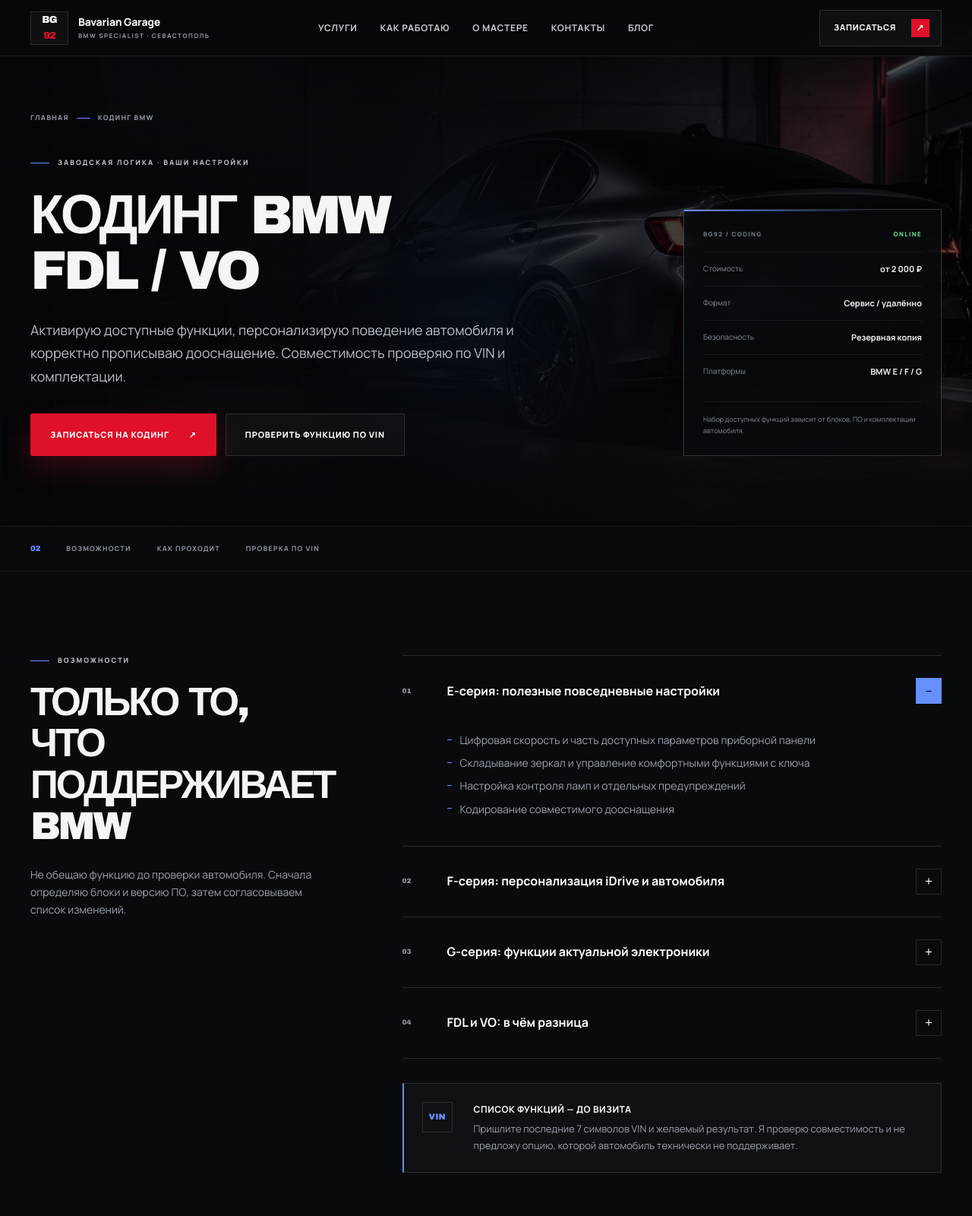
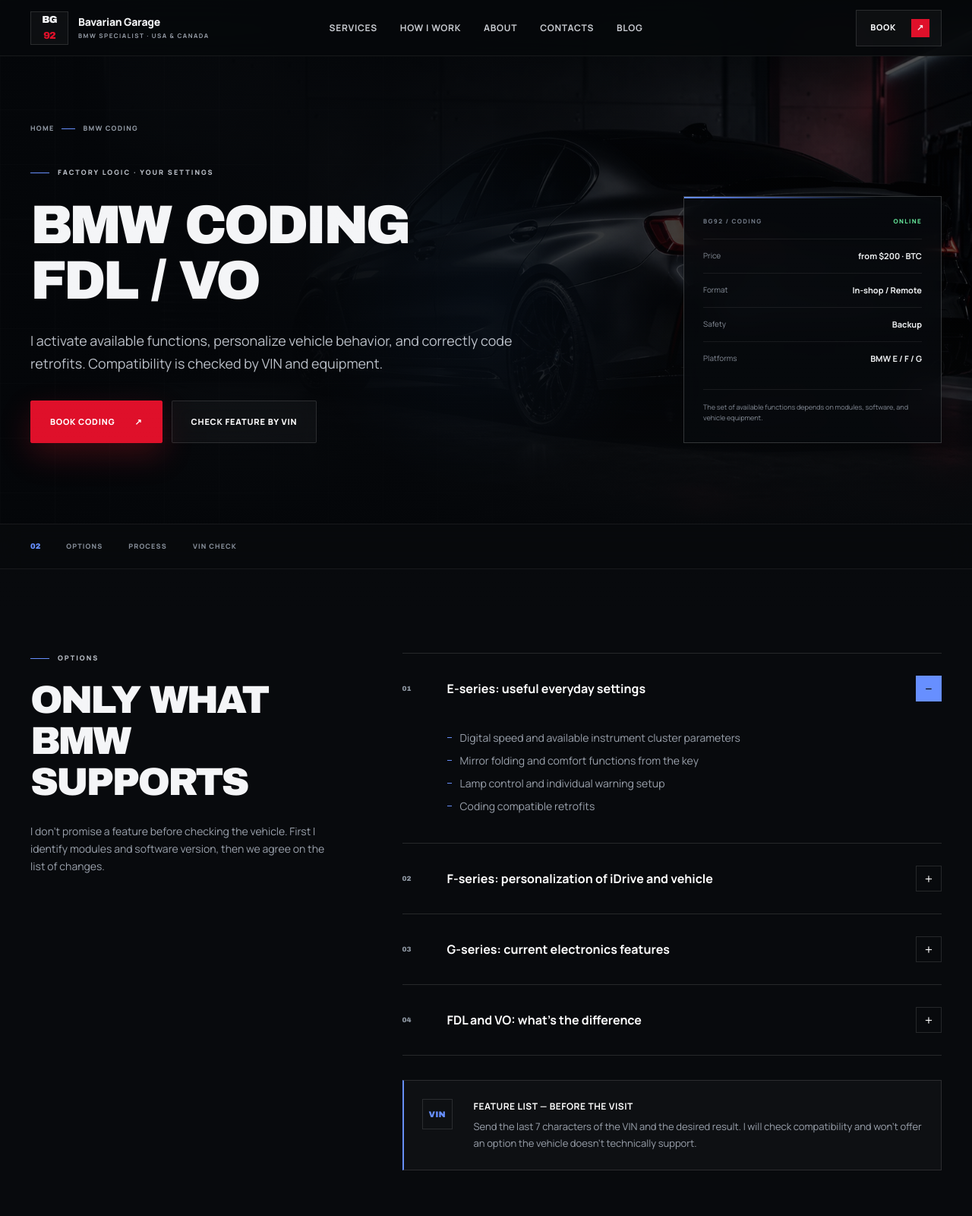
Before and after one commit to NikolayBDC/AmericaBMW, a website: page coding.html in a window 1280 px wide. Shown: the top 1600 px of the page at 76% size. Drawn offline with Linux system fonts and the light colour scheme; a web font is replaced by a local one.

Commit message:
Update coding.html

```diff
--- a/coding.html
+++ b/coding.html
@@ -1,65 +1,187 @@
 <!DOCTYPE html>
-<html lang="ru">
+<html lang="en">
 <head>
     <meta charset="UTF-8">
     <meta name="viewport" content="width=device-width, initial-scale=1.0">
     <meta name="theme-color" content="#080a0d">
-    <title>Кодинг BMW FDL / VO в Севастополе — Bavarian Garage 92</title>
-    <meta name="description" content="Безопасный кодинг BMW E, F и G-серий: активация доступных заводских функций, персонализация и адаптация дооснащения. Проверка по VIN и резервная копия.">
-    <link rel="canonical" href="https://bavarian-garage.ru/coding.html">
-    <meta property="og:type" content="website"><meta property="og:locale" content="ru_RU">
-    <meta property="og:title" content="Кодинг BMW — Bavarian Garage 92"><meta property="og:description" content="Заводские функции и персональные настройки с проверкой совместимости по VIN.">
-    <meta property="og:url" content="https://bavarian-garage.ru/coding.html"><meta property="og:image" content="https://bavarian-garage.ru/assets/og.png"><meta name="twitter:card" content="summary_large_image">
+    <title>BMW FDL / VO Coding — Bavarian Garage 92 | USA &amp; Canada</title>
+    <meta name="description" content="Safe BMW coding for E, F, and G series: activation of available factory features, personalization, and retrofit adaptation. VIN check and backup.">
+    <link rel="canonical" href="https://bavarian-garage.com/coding.html">
+    <meta property="og:type" content="website">
+    <meta property="og:locale" content="en_US">
+    <meta property="og:title" content="BMW Coding — Bavarian Garage 92">
+    <meta property="og:description" content="Factory features and personal settings with VIN compatibility check.">
+    <meta property="og:url" content="https://bavarian-garage.com/coding.html">
+    <meta property="og:image" content="https://bavarian-garage.com/assets/og.png">
+    <meta name="twitter:card" content="summary_large_image">
     <meta property="og:site_name" content="Bavarian Garage 92">
-    <meta property="og:image:alt" content="Bavarian Garage 92 — независимый BMW-специалист в Севастополе">
+    <meta property="og:image:alt" content="Bavarian Garage 92 — independent BMW specialist in the USA and Canada">
     <meta property="og:image:type" content="image/png">
     <meta property="og:image:width" content="1733">
     <meta property="og:image:height" content="909">
-    <meta name="twitter:image:alt" content="Bavarian Garage 92 — независимый BMW-специалист в Севастополе">
-    <link rel="preconnect" href="https://fonts.googleapis.com"><link rel="preconnect" href="https://fonts.gstatic.com" crossorigin>
+    <meta name="twitter:image:alt" content="Bavarian Garage 92 — independent BMW specialist in the USA and Canada">
+    <link rel="preconnect" href="https://fonts.googleapis.com">
+    <link rel="preconnect" href="https://fonts.gstatic.com" crossorigin>
     <link href="https://fonts.googleapis.com/css2?family=Manrope:wght@400;500;600;700;800&amp;family=Unbounded:wght@500;600;700&amp;display=swap" rel="stylesheet">
-    <script>document.documentElement.classList.add('js');</script><link rel="stylesheet" href="assets/site.css"><link rel="stylesheet" href="assets/inner.css">
+    <script>document.documentElement.classList.add('js');</script>
+    <link rel="stylesheet" href="assets/site.css">
+    <link rel="stylesheet" href="assets/inner.css">
 </head>
 <body class="inner-page" data-page="coding">
-    <a class="skip-link" href="#main">Перейти к содержанию</a>
-    <header class="site-header" id="siteHeader"><div class="shell header-inner">
-        <a class="brand" href="index.html" aria-label="Bavarian Garage 92 — на главную"><span class="brand-mark">BG<span>92</span></span><span class="brand-name">Bavarian Garage<small>BMW specialist · Севастополь</small></span></a>
-        <button class="nav-toggle" id="navToggle" type="button" aria-controls="navMenu" aria-expanded="false" aria-label="Открыть меню"><span></span><span></span></button>
-        <nav class="nav-menu" id="navMenu" aria-label="Основная навигация"><a href="index.html#services">Услуги</a><a href="index.html#process">Как работаю</a><a href="index.html#about">О мастере</a><a href="index.html#contacts">Контакты</a><a href="blog.html">Блог</a></nav>
-        <a class="header-cta" href="index.html?service=coding#form">Записаться <span aria-hidden="true">↗</span></a>
-    </div></header>
+    <a class="skip-link" href="#main">Skip to content</a>
+    <header class="site-header" id="siteHeader">
+        <div class="shell header-inner">
+            <a class="brand" href="index.html" aria-label="Bavarian Garage 92 — home">
+                <span class="brand-mark">BG<span>92</span></span>
+                <span class="brand-name">Bavarian Garage<small>BMW specialist · USA &amp; Canada</small></span>
+            </a>
+            <button class="nav-toggle" id="navToggle" type="button" aria-controls="navMenu" aria-expanded="false" aria-label="Open menu"><span></span><span></span></button>
+            <nav class="nav-menu" id="navMenu" aria-label="Main navigation">
+                <a href="index.html#services">Services</a>
+                <a href="index.html#process">How I Work</a>
+                <a href="index.html#about">About</a>
+                <a href="index.html#contacts">Contacts</a>
+                <a href="blog.html">Blog</a>
+            </nav>
+            <a class="header-cta" href="index.html?service=coding#form">Book <span aria-hidden="true">↗</span></a>
+        </div>
+    </header>
 
     <main id="main">
-        <section class="detail-hero" aria-labelledby="pageTitle"><div class="detail-gridlines" aria-hidden="true"></div><div class="shell">
-            <div class="breadcrumbs"><a href="index.html">Главная</a><i aria-hidden="true"></i><span>Кодинг BMW</span></div>
-            <div class="detail-hero-layout">
-                <div><span class="detail-kicker">Заводская логика · ваши настройки</span><h1 id="pageTitle">Кодинг BMW<br>FDL / VO</h1><p class="detail-lead">Активирую доступные функции, персонализирую поведение автомобиля и корректно прописываю дооснащение. Совместимость проверяю по VIN и комплектации.</p><div class="detail-actions"><a class="button button-primary" href="index.html?service=coding#form">Записаться на кодинг <span>↗</span></a><a class="button button-ghost" href="https://t.me/NikolayBDC" target="_blank" rel="noopener">Проверить функцию по VIN</a></div></div>
-                <aside class="detail-summary" aria-label="Кратко об услуге"><div class="detail-summary-head"><span>BG92 / CODING</span><span>Online</span></div><dl><div><dt>Стоимость</dt><dd>от 2 000 ₽</dd></div><div><dt>Формат</dt><dd>Сервис / удалённо</dd></div><div><dt>Безопасность</dt><dd>Резервная копия</dd></div><div><dt>Платформы</dt><dd>BMW E / F / G</dd></div></dl><p class="detail-summary-note">Набор доступных функций зависит от блоков, ПО и комплектации автомобиля.</p></aside>
+        <section class="detail-hero" aria-labelledby="pageTitle">
+            <div class="detail-gridlines" aria-hidden="true"></div>
+            <div class="shell">
+                <div class="breadcrumbs"><a href="index.html">Home</a><i aria-hidden="true"></i><span>BMW Coding</span></div>
+                <div class="detail-hero-layout">
+                    <div>
+                        <span class="detail-kicker">Factory logic · your settings</span>
+                        <h1 id="pageTitle">BMW Coding<br>FDL / VO</h1>
+                        <p class="detail-lead">I activate available functions, personalize vehicle behavior, and correctly code retrofits. Compatibility is checked by VIN and equipment.</p>
+                        <div class="detail-actions">
+                            <a class="button button-primary" href="index.html?service=coding#form">Book coding <span>↗</span></a>
+                            <a class="button button-ghost" href="https://t.me/NikolayBDC" target="_blank" rel="noopener">Check feature by VIN</a>
+                        </div>
+                    </div>
+                    <aside class="detail-summary" aria-label="Service summary">
+                        <div class="detail-summary-head"><span>BG92 / CODING</span><span>Online</span></div>
+                        <dl>
+                            <div><dt>Price</dt><dd>from $200 · BTC</dd></div>
+                            <div><dt>Format</dt><dd>In-shop / Remote</dd></div>
+                            <div><dt>Safety</dt><dd>Backup</dd></div>
+                            <div><dt>Platforms</dt><dd>BMW E / F / G</dd></div>
+                        </dl>
+                        <p class="detail-summary-note">The set of available functions depends on modules, software, and vehicle equipment.</p>
+                    </aside>
+                </div>
             </div>
-        </div></section>
+        </section>
 
-        <nav class="detail-nav" aria-label="Навигация по странице"><div class="shell"><strong>02</strong><a href="#options">Возможности</a><a href="#process">Как проходит</a><a href="#booking">Проверка по VIN</a></div></nav>
+        <nav class="detail-nav" aria-label="Page navigation">
+            <div class="shell"><strong>02</strong><a href="#options">Options</a><a href="#process">Process</a><a href="#booking">VIN check</a></div>
+        </nav>
 
-        <section class="detail-section" id="options"><div class="shell detail-section-grid">
-            <div class="detail-intro reveal"><span class="detail-kicker">Возможности</span><h2>Только то,<br>что поддерживает BMW</h2><p>Не обещаю функцию до проверки автомобиля. Сначала определяю блоки и версию ПО, затем согласовываем список изменений.</p></div>
-            <div class="reveal"><div class="accordion">
-                <article class="accordion-item active"><button class="accordion-question" type="button"><span class="item-number">01</span><span>E-серия: полезные повседневные настройки</span></button><div class="accordion-answer"><div><ul><li>Цифровая скорость и часть доступных параметров приборной панели</li><li>Складывание зеркал и управление комфортными функциями с ключа</li><li>Настройка контроля ламп и отдельных предупреждений</li><li>Кодирование совместимого дооснащения</li></ul></div></div></article>
-                <article class="accordion-item"><button class="accordion-question" type="button"><span class="item-number">02</span><span>F-серия: персонализация iDrive и автомобиля</span></button><div class="accordion-answer"><div><ul><li>Настройка поведения Start/Stop и режимов движения, если поддерживается блоками</li><li>Параметры света, зеркал, центрального замка и мультимедиа</li><li>Доступные варианты отображения приборной панели</li><li>VO-кодирование после штатного дооснащения</li></ul></div></div></article>
-                <article class="accordion-item"><button class="accordion-question" type="button"><span class="item-number">03</span><span>G-серия: функции актуальной электроники</span></button><div class="accordion-answer"><div><p>Настраиваю поддерживаемые параметры света, звука, интерфейса и комфорта. Ассистенты активируются только при наличии необходимого штатного оборудования и совместимого ПО.</p></div></div></article>
-                <article class="accordion-item"><button class="accordion-question" type="button"><span class="item-number">04</span><span>FDL и VO: в чём разница</span></button><div class="accordion-answer"><div><p>FDL меняет отдельные параметры блока. VO описывает комплектацию автомобиля и нужен при корректном добавлении штатных опций. Способ выбираю под задачу, а не по принципу «что быстрее».</p></div></div></article>
-            </div><div class="detail-note"><span>VIN</span><div><strong>Список функций — до визита</strong><p>Пришлите последние 7 символов VIN и желаемый результат. Я проверю совместимость и не предложу опцию, которой автомобиль технически не поддерживает.</p></div></div></div>
-        </div></section>
+        <section class="detail-section" id="options">
+            <div class="shell detail-section-grid">
+                <div class="detail-intro reveal">
+                    <span class="detail-kicker">Options</span>
+                    <h2>Only what<br>BMW supports</h2>
+                    <p>I don't promise a feature before checking the vehicle. First I identify modules and software version, then we agree on the list of changes.</p>
+                </div>
+                <div class="reveal">
+                    <div class="accordion">
+                        <article class="accordion-item active">
+                            <button class="accordion-question" type="button"><span class="item-number">01</span><span>E-series: useful everyday settings</span></button>
+                            <div class="accordion-answer"><div><ul>
+                                <li>Digital speed and available instrument cluster parameters</li>
+                                <li>Mirror folding and comfort functions from the key</li>
+                                <li>Lamp control and individual warning setup</li>
+                                <li>Coding compatible retrofits</li>
+                            </ul></div></div>
+                        </article>
+                        <article class="accordion-item">
+                            <button class="accordion-question" type="button"><span class="item-number">02</span><span>F-series: personalization of iDrive and vehicle</span></button>
+                            <div class="accordion-answer"><div><ul>
+                                <li>Start/Stop behavior and driving modes, if supported by modules</li>
+                                <li>Light, mirror, central locking, and multimedia parameters</li>
+                                <li>Available instrument cluster display options</li>
+                                <li>VO coding after OEM retrofit</li>
+                            </ul></div></div>
+                        </article>
+                        <article class="accordion-item">
+                            <button class="accordion-question" type="button"><span class="item-number">03</span><span>G-series: current electronics features</span></button>
+                            <div class="accordion-answer"><div><p>I configure supported light, sound, interface, and comfort parameters. Assistants are activated only with the necessary OEM hardware and compatible software.</p></div></div>
+                        </article>
+                        <article class="accordion-item">
+                            <button class="accordion-question" type="button"><span class="item-number">04</span><span>FDL and VO: what's the difference</span></button>
+                            <div class="accordion-answer"><div><p>FDL changes individual module parameters. VO describes the vehicle's equipment and is needed for correctly adding OEM options. I choose the method based on the task, not "whatever is faster."</p></div></div>
+                        </article>
+                    </div>
+                    <div class="detail-note"><span>VIN</span><div><strong>Feature list — before the visit</strong><p>Send the last 7 characters of the VIN and the desired result. I will check compatibility and won't offer an option the vehicle doesn't technically support.</p></div></div>
+                </div>
+            </div>
+        </section>
 
-        <section class="detail-section" id="process"><div class="shell"><div class="section-heading reveal"><div><span class="section-kicker">Безопасный процесс</span><h2>Изменения под контролем</h2></div><p>Исходная конфигурация остаётся доступной для восстановления.</p></div><div class="detail-steps reveal">
-            <article class="detail-step"><span>01 / VIN</span><h3>Проверяю совместимость</h3><p>Определяю комплектацию, блоки и ограничения.</p></article><article class="detail-step"><span>02 / Backup</span><h3>Сохраняю исходное</h3><p>Фиксирую конфигурацию перед изменениями.</p></article><article class="detail-step"><span>03 / Coding</span><h3>Вношу настройки</h3><p>Применяю только заранее согласованный список.</p></article><article class="detail-step"><span>04 / Test</span><h3>Проверяю результат</h3><p>Тестируем функции и исключаем новые ошибки.</p></article>
-        </div></div></section>
+        <section class="detail-section" id="process">
+            <div class="shell">
+                <div class="section-heading reveal">
+                    <div><span class="section-kicker">Safe process</span><h2>Changes under control</h2></div>
+                    <p>The original configuration remains available for restoration.</p>
+                </div>
+                <div class="detail-steps reveal">
+                    <article class="detail-step"><span>01 / VIN</span><h3>I check compatibility</h3><p>Determining equipment, modules, and limitations.</p></article>
+                    <article class="detail-step"><span>02 / Backup</span><h3>I save the original</h3><p>Recording configuration before changes.</p></article>
+                    <article class="detail-step"><span>03 / Coding</span><h3>I apply settings</h3><p>Only the pre-approved list.</p></article>
+                    <article class="detail-step"><span>04 / Test</span><h3>I verify the result</h3><p>Testing functions and ruling out new errors.</p></article>
+                </div>
+            </div>
+        </section>
 
-        <section class="detail-cta" id="booking"><div class="shell detail-cta-box reveal"><div><span class="detail-kicker">Проверка по VIN</span><h2>Какие функции доступны вашему BMW?</h2><p>Пришлите VIN и список пожеланий — отвечу по совместимости и назову точную стоимость.</p><div class="related-services"><a href="carplay.html">CarPlay</a><a href="retrofit.html">Ретрофит</a><a href="remote.html">Удалённо</a></div></div><div class="detail-cta-actions"><a class="button button-primary" href="index.html?service=coding#form">Оставить заявку <span>↗</span></a><a class="button button-ghost" href="https://t.me/NikolayBDC" target="_blank" rel="noopener">Написать в Telegram</a></div></div></section>
+        <section class="detail-cta" id="booking">
+            <div class="shell detail-cta-box reveal">
+                <div>
+                    <span class="detail-kicker">VIN check</span>
+                    <h2>What features are available for your BMW?</h2>
+                    <p>Send the VIN and a wish list — I'll answer on compatibility and give the exact price.</p>
+                    <div class="related-services"><a href="carplay.html">CarPlay</a><a href="retrofit.html">Retrofit</a><a href="remote.html">Remote</a></div>
+                </div>
+                <div class="detail-cta-actions">
+                    <a class="button button-primary" href="index.html?service=coding#form">Submit a request <span>↗</span></a>
+                    <a class="button button-ghost" href="https://t.me/NikolayBDC" target="_blank" rel="noopener">Write on Telegram</a>
+                </div>
+            </div>
+        </section>
     </main>
 
-    <footer class="site-footer"><div class="shell footer-top"><a class="brand" href="index.html"><span class="brand-mark">BG<span>92</span></span><span class="brand-name">Bavarian Garage<small>BMW specialist · Севастополь</small></span></a><p>Независимый специалист по электронике BMW</p><div><a href="privacy.html">Конфиденциальность</a><a href="https://t.me/NikolayBDC" target="_blank" rel="noopener">Telegram</a></div></div><div class="shell footer-bottom"><span>© <span id="year">2026</span> Bavarian Garage 92</span><span>Не является официальным дилером BMW AG</span></div></footer>
-    <nav class="mobile-actions" aria-label="Быстрые действия"><a href="tel:+79786835691">Позвонить</a><a href="index.html?service=coding#form">Записаться</a></nav><button class="back-top" id="backTop" type="button" aria-label="Наверх">↑</button>
-    <script type="application/ld+json">{"@context":"https://schema.org","@type":"Service","name":"Кодинг BMW FDL и VO","serviceType":"Кодирование электронных блоков BMW","areaServed":[{"@type":"City","name":"Севастополь"},{"@type":"Country","name":"Россия"}],"provider":{"@id":"https://bavarian-garage.ru/#business","@type":"AutoRepair","name":"Bavarian Garage 92","telephone":"+79786835691","url":"https://bavarian-garage.ru/"}}</script>
+    <footer class="site-footer">
+        <div class="shell footer-top">
+            <a class="brand" href="index.html"><span class="brand-mark">BG<span>92</span></span><span class="brand-name">Bavarian Garage<small>BMW specialist · USA &amp; Canada</small></span></a>
+            <p>Independent BMW electronics specialist · Bitcoin accepted</p>
+            <div><a href="privacy.html">Privacy</a><a href="https://t.me/NikolayBDC" target="_blank" rel="noopener">Telegram</a></div>
+        </div>
+        <div class="shell footer-bottom"><span>© <span id="year">2026</span> Bavarian Garage 92</span><span>Not an official BMW AG dealer</span></div>
+    </footer>
+    <nav class="mobile-actions" aria-label="Quick actions"><a href="https://t.me/NikolayBDC" target="_blank" rel="noopener">Telegram</a><a href="index.html?service=coding#form">Book</a></nav>
+    <button class="back-top" id="backTop" type="button" aria-label="Back to top">↑</button>
+    <script type="application/ld+json">
+    {
+        "@context": "https://schema.org",
+        "@type": "Service",
+        "name": "BMW FDL / VO Coding",
+        "serviceType": "BMW electronic control unit coding",
+        "areaServed": [
+            {"@type": "Country", "name": "United States"},
+            {"@type": "Country", "name": "Canada"}
+        ],
+        "provider": {
+            "@id": "https://bavarian-garage.com/#business",
+            "@type": "AutoRepair",
+            "name": "Bavarian Garage 92",
+            "url": "https://bavarian-garage.com/",
+            "paymentAccepted": "Bitcoin",
+            "currenciesAccepted": "BTC"
+        }
+    }
+    </script>
     <script src="assets/site.js" defer></script>
 </body>
 </html>
```
